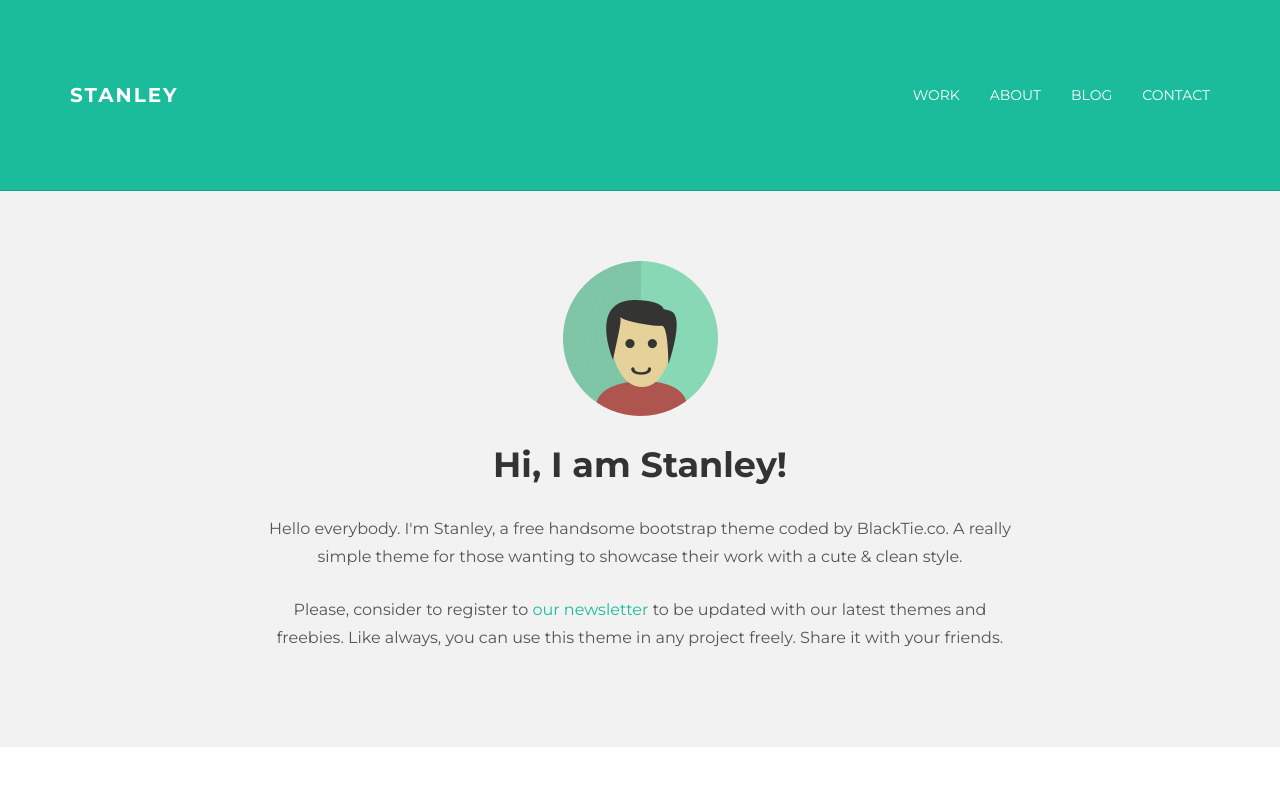
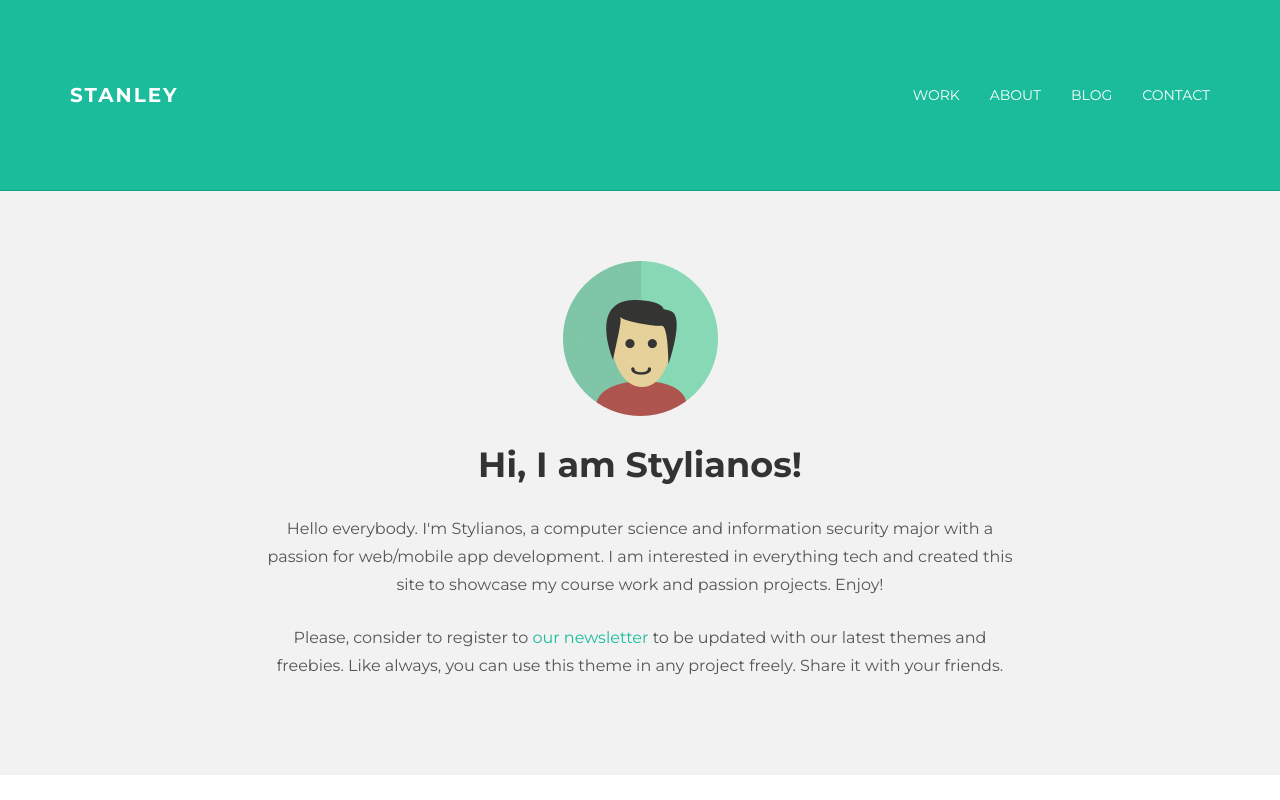
Before and after one commit to skalam02/courseWork, a plain HTML site: page index.html in a window 1280 px wide. Shown: the top 800 px of the page. Drawn offline with nearby package versions, Linux system fonts and the light colour scheme.

Commit message:
updated html

```diff
--- a/index.html
+++ b/index.html
@@ -58,8 +58,8 @@
 			<div class="row">
 				<div class="col-lg-8 col-lg-offset-2 centered">
 					<img src="assets/img/user.png" alt="Stanley">
-					<h1>Hi, I am Stanley!</h1>
-					<p>Hello everybody. I'm Stanley, a free handsome bootstrap theme coded by BlackTie.co. A really simple theme for those wanting to showcase their work with a cute & clean style.</p>
+					<h1>Hi, I am Stylianos!</h1>
+					<p>Hello everybody. I'm Stylianos, a computer science and information security major with a passion for web/mobile app development. I am interested in everything tech and created this site to showcase my course work and passion projects. Enjoy!</p>
 					<p>Please, consider to register to <a href="http://eepurl.com/IcgkX">our newsletter</a> to be updated with our latest themes and freebies. Like always, you can use this theme in any project freely. Share it with your friends.</p>
 
 				</div><!-- /col-lg-8 -->
```
